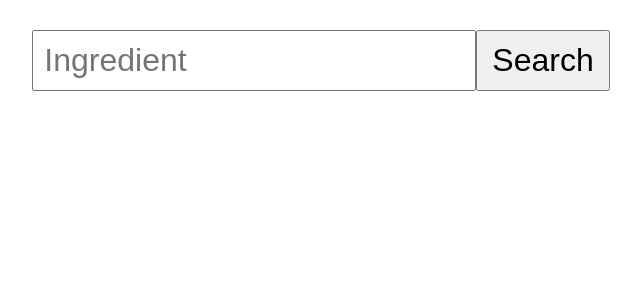
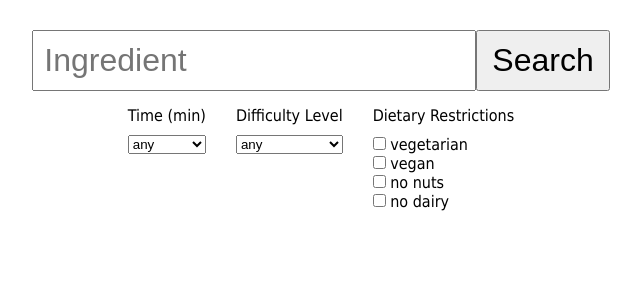
Before and after one commit to connor-passe/CS316, a Flask app: page / in a window 1280 px wide. Shown: the part 39-339 px from the top of the page, without its empty margins (319-960 px from the left). Run offline with Flask 2, Linux system fonts and the light colour scheme; some libraries are stand-ins or nearby versions.

Commit message:
added additional search parameters

```diff
--- a/app.py
+++ b/app.py
@@ -71,6 +71,12 @@ def hello_world():
 def handle_recipe():
     if request.method == 'GET':
         ingredient = request.args.get('ingredient', '')
+        time = request.args.get('time', '')
+        skill = request.args.get('skill', '')
+        vegetarian = request.args.get('vegetarian', '')
+        vegan = request.args.get('vegan', '')
+        nuts = request.args.get('nuts', '')
+        dairy = request.args.get('dairy', '')
         recipe = recipes.query.filter(recipes.ingredients.contains(ingredient)).all()
         all_recipes = []
         for x in recipe:
@@ -83,7 +89,7 @@ def handle_recipe():
                 "ingredients": x.ingredients
             }
             all_recipes.append(response)
-        #return {"message": "success", "recipe": all_recipes}
+        #return {"message": "success", "time": time, "skill": skill, "vegetarian": vegetarian, "recipe": all_recipes}
         return render_template("search-results.html", query=recipe, ingredient=ingredient)
 
 @app.route('/recipes/<id>', methods=['GET'])
--- a/static/style-main.css
+++ b/static/style-main.css
@@ -1,5 +1,6 @@
 form {
   display: flex;
+  flex-direction: column;
   justify-content: center;
   margin: 30px 10px;
 }
@@ -12,3 +13,18 @@ form {
 .btn {
   padding: 0px 14px;
 }
+
+.option {
+  display: flex;
+  flex-direction: column;
+  padding: 10px;
+}
+
+.option-item {
+  margin: 5px;
+}
+
+.form-group {
+  display: flex;
+  justify-content: center;
+}
--- a/templates/main.html
+++ b/templates/main.html
@@ -3,3 +3,47 @@
 {{super()}}
 <link rel="stylesheet" href="{{ url_for('static', filename='style-main.css') }}">
 {% endblock %}
+{% block search %}
+<form action="/recipes/" method="GET">
+  <div class="form-group">
+    <input type="text" class="form-control form-item" id="ingredient" name="ingredient" placeholder="Ingredient">
+    <button type="submit" class="btn btn-primary form-item">Search</button>
+  </div>
+  <div class="form-group">
+  <div class="option">
+  <label for="time" class="option-item">Time (min)</label>
+  <select id="time" name="time" class="option-item">
+    <option value="any">any</option>
+    <option value="0,15"><15</option>
+    <option value="15,30">15-30</option>
+    <option value="30,60">30-60</option>
+    <option value="60,">>60</option>
+  </select>
+  </div>
+
+  <div class="option">
+  <label for="skill" class="option-item">Difficulty Level</label>
+  <select id="skill" name="skill" class="option-item">
+    <option value="any">any</option>
+    <option value="0,5">easy</option>
+    <option value="5,10">moderate</option>
+    <option value="10,">hard</option>
+  </select>
+  </div>
+
+  <div class="option">
+    <label for="restrictions" class="option-item">Dietary Restrictions</label>
+    <div class="option-item">
+      <input type="checkbox" id="vegetarian" name="vegetarian" value="vegetarian">
+      <label for="vegetarian">vegetarian</label><br>
+      <input type="checkbox" id="vegan" name="vegan" value="vegan">
+      <label for="vegan">vegan</label><br>
+      <input type="checkbox" id="nuts" name="nuts" value="nuts">
+      <label for="nuts">no nuts</label><br>
+      <input type="checkbox" id="dairy" name="dairy" value="dairy">
+      <label for="dairy">no dairy</label>
+    </div>
+  </div>
+  </div>
+</form>
+{% endblock %}
```
